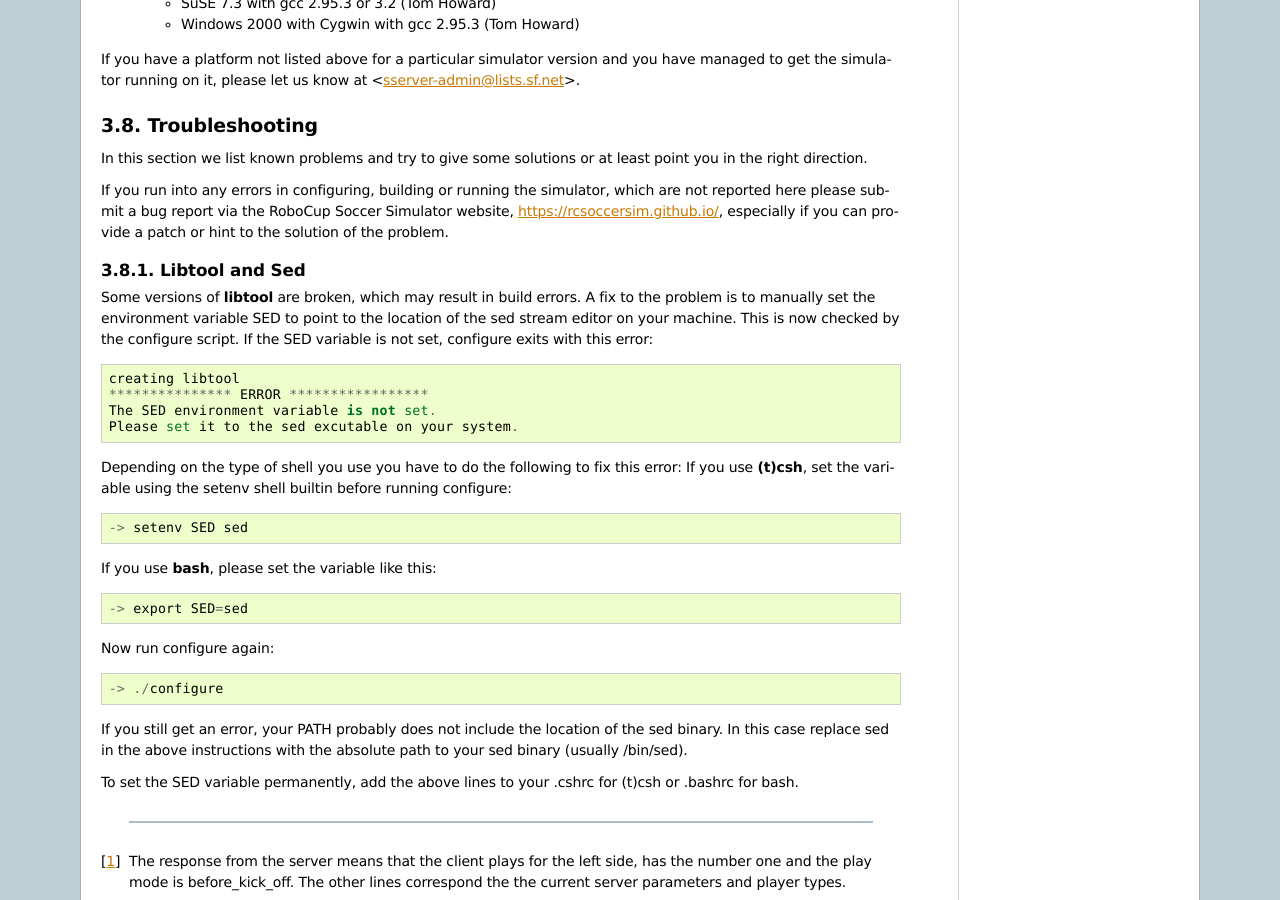
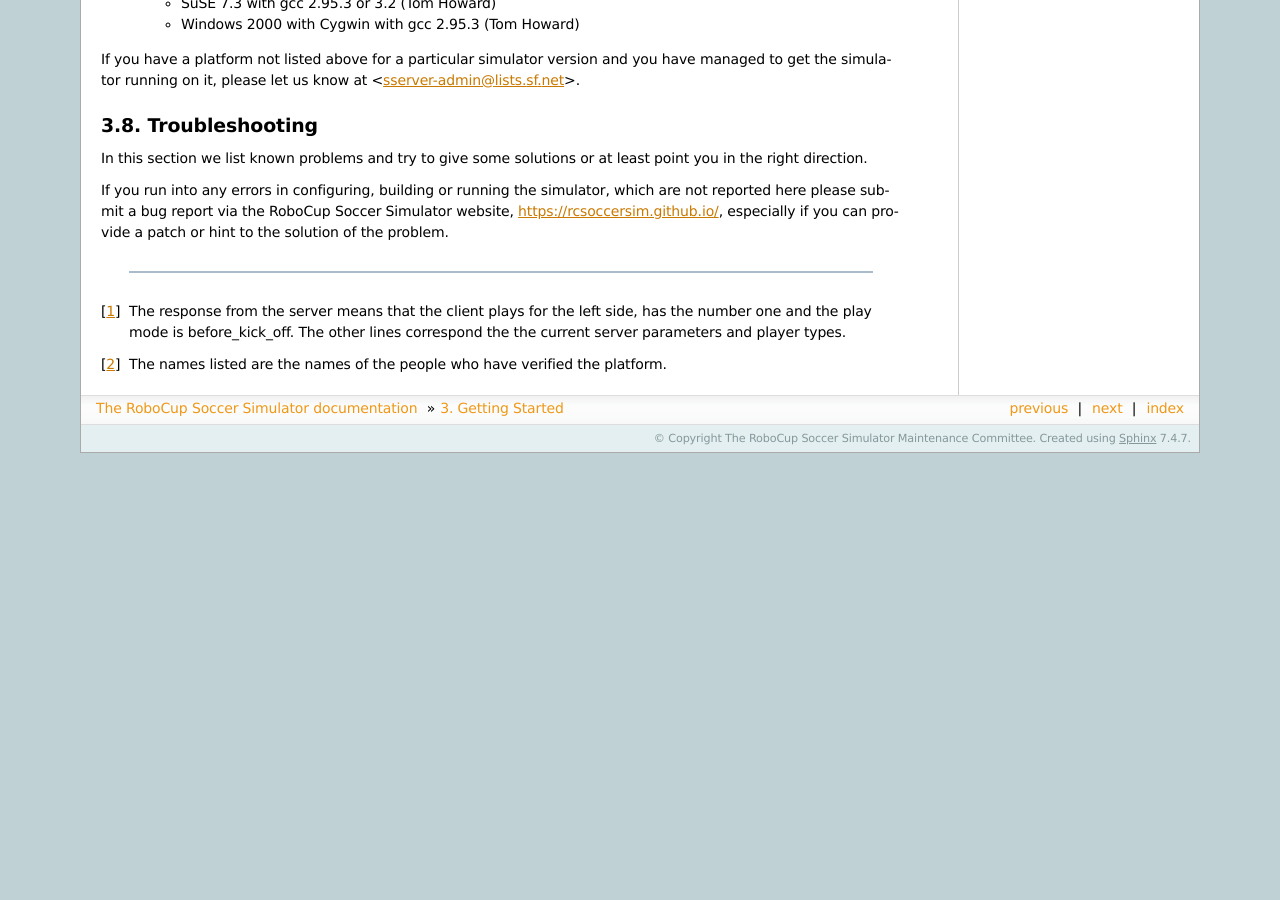
Before and after one commit to rcsoccersim/manual, a Sphinx documentation site: the page built from source/gettingstarted.rst, in a window 1280 px wide and 900 px high, scrolled down 6137 px. Built offline with Sphinx 7.4.7, drawn with Linux system fonts in a browser that asks for light colours; after the commit the page ends 6590 px from its top, so only the background shows below that; some of the changed text lies outside the part shown.

Commit message:
Remove section 3.8.1

```diff
--- a/source/gettingstarted.rst
+++ b/source/gettingstarted.rst
@@ -442,39 +442,6 @@ the RoboCup Soccer Simulator website, https://rcsoccersim.github.io/,
 especially if you can provide a patch or hint to the solution of the
 problem.
 
--------------------------------------------------
-Libtool and Sed
--------------------------------------------------
-Some versions of **libtool** are broken, which may result in build errors. A fix to the
-problem is to manually set the environment variable SED to point to the location of the
-sed stream editor on your machine. This is now checked by the configure script. If the
-SED variable is not set, configure exits with this error::
-
-  creating libtool
-  *************** ERROR *****************
-  The SED environment variable is not set.
-  Please set it to the sed excutable on your system.
-
-Depending on the type of shell you use you have to do the following to fix this error: If
-you use **(t)csh**, set the variable using the setenv shell builtin before running configure::
-
-  -> setenv SED sed
-
-If you use **bash**, please set the variable like this::
-
-  -> export SED=sed
-
-Now run configure again::
-
-  -> ./configure
-
-If you still get an error, your PATH probably does not include the location of the sed
-binary. In this case replace sed in the above instructions with the absolute path to your
-sed binary (usually /bin/sed).
-
-To set the SED variable permanently, add the above lines to your .cshrc for (t)csh
-or .bashrc for bash.
-
 ----
 
 .. [#f1] The response from the server means that the client plays for the left
```
